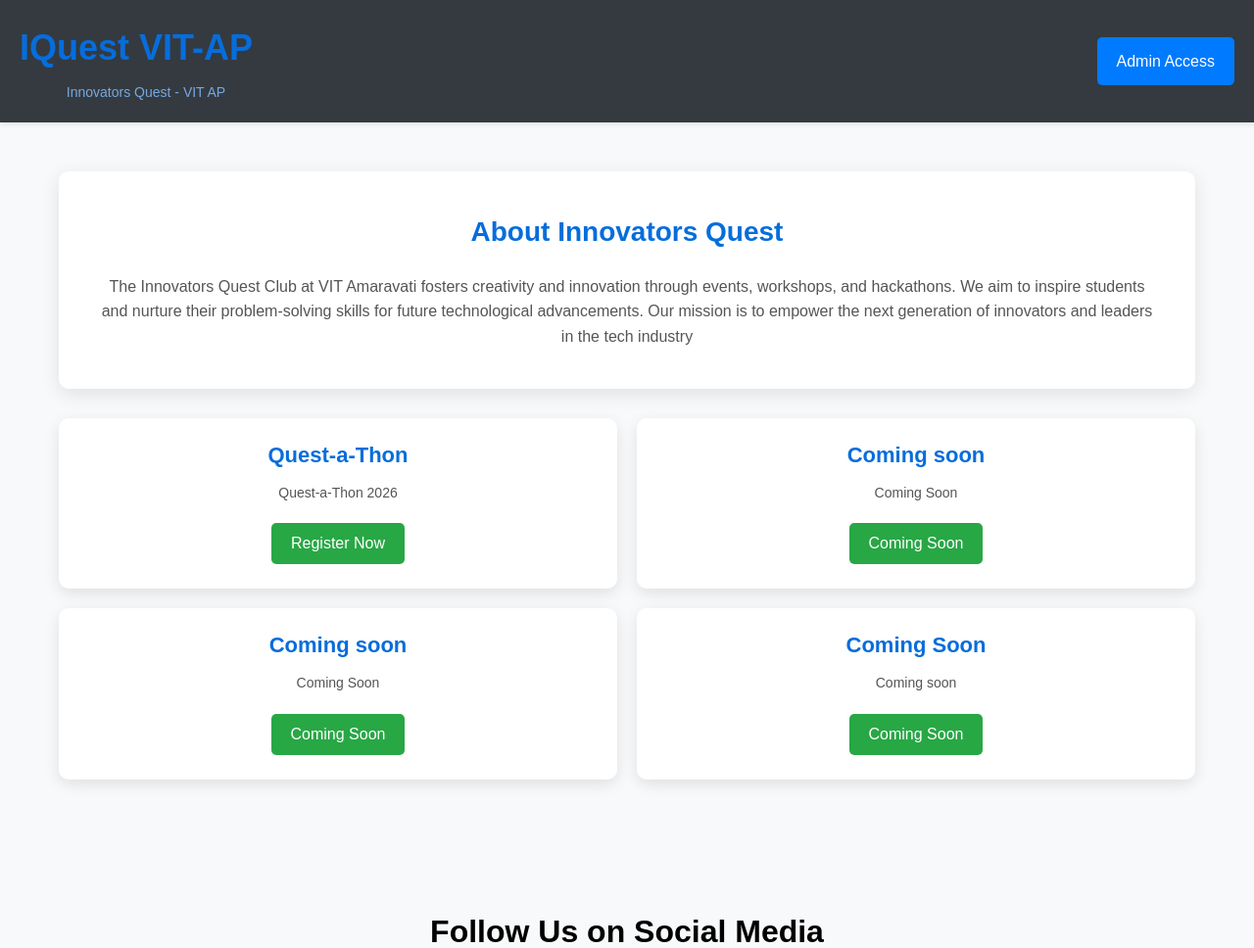
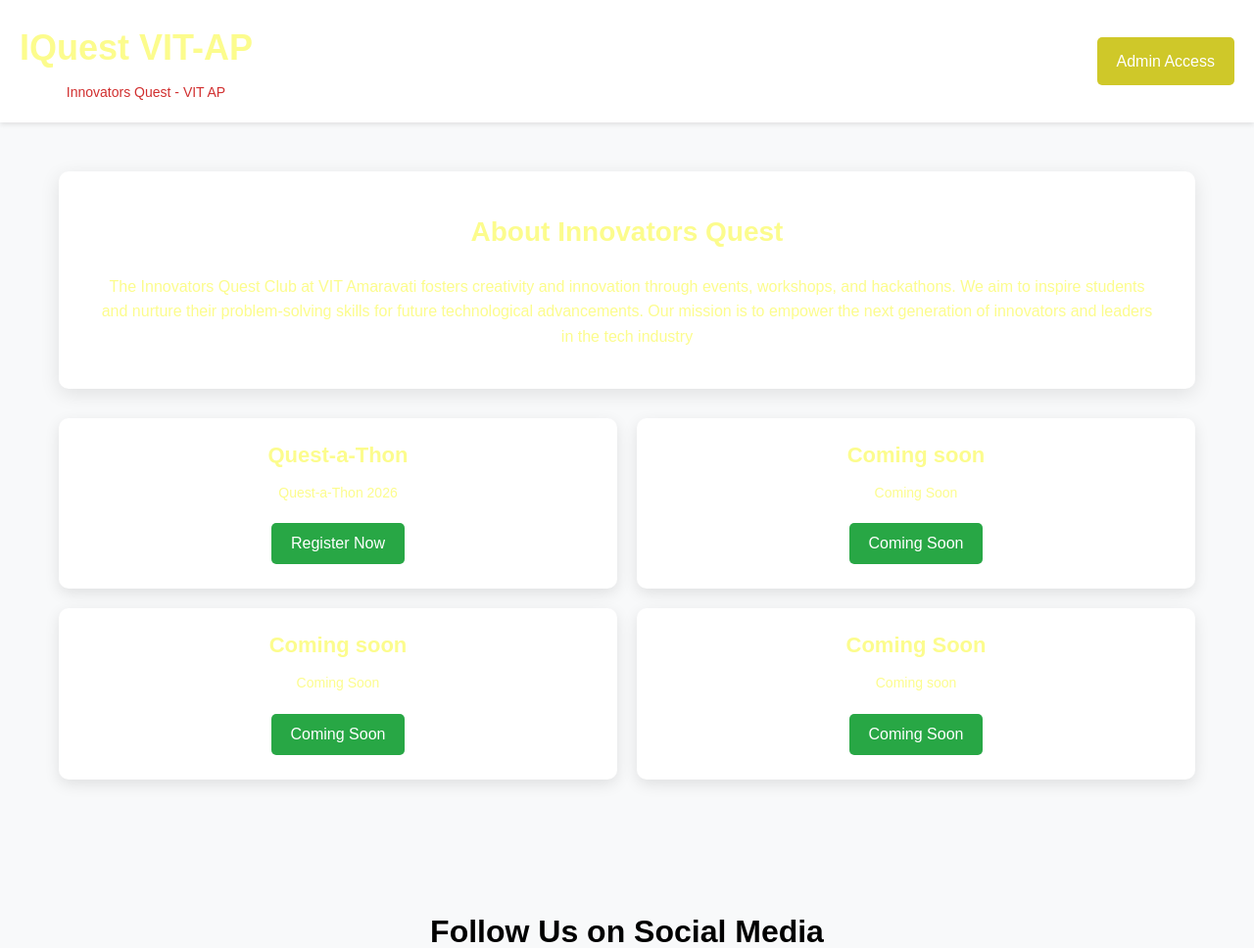
Before and after one commit to IQuestVITAP/I-Quest, a Flask app: page / in a window 1280 px wide. Shown: the top 968 px of the page at 98% size. Run offline with Flask 3, Linux system fonts and the light colour scheme; some libraries are stand-ins or nearby versions.

Commit message:
Update home.html

```diff
--- a/templates/home.html
+++ b/templates/home.html
@@ -28,17 +28,17 @@
         h1,
         h2,
         h3 {
-            color: #076ddb;
+            color: #fcfc8d;
         }
 
         p {
-            color: #555;
+            color: #fcfc8d;
         }
 
         /* Header Styling */
 
         header {
-            background-color: #343a40;
+            background-color: #ffffff;
             color: white;
             padding: 20px;
             display: flex;
@@ -55,12 +55,12 @@
 
         header p {
             font-size: 14px;
-            color: #76a9e0;
+            color: #d13030;
             margin-top: 5px;
         }
 
         header a {
-            background-color: #007bff;
+            background-color: #cfc829;
             color: white;
             padding: 12px 20px;
             border: none;
@@ -71,7 +71,7 @@
         }
 
         header a:hover {
-            background-color: #0056b3;
+            background-color: #adb300;
         }
 
         /* Main Content Area */
@@ -82,9 +82,9 @@
             padding: 20px;
         }
 
-        /* About ACM Section */
+        /* About Iquest Section */
 
-        .about-acm {
+        .about-iquest {
             background-color: #ffffff;
             padding: 40px;
             border-radius: 10px;
@@ -92,12 +92,12 @@
             margin-bottom: 30px;
         }
 
-        .about-acm h2 {
+        .about-iquest h2 {
             font-size: 28px;
             margin-bottom: 20px;
         }
 
-        .about-acm p {
+        .about-iquest p {
             font-size: 16px;
             line-height: 1.6;
         }
@@ -245,7 +245,7 @@
     <div class="main-content">
 
         <!-- About ACM Section -->
-        <section class="about-acm">
+        <section class="about-iquest">
             <h2>About Innovators Quest</h2>
             <p>The Innovators Quest Club at VIT Amaravati fosters creativity and innovation through events, workshops, and hackathons. We aim to inspire students and nurture their problem-solving skills for future technological advancements. Our mission is to empower the next generation of innovators and leaders in the tech industry
             </p>
```
